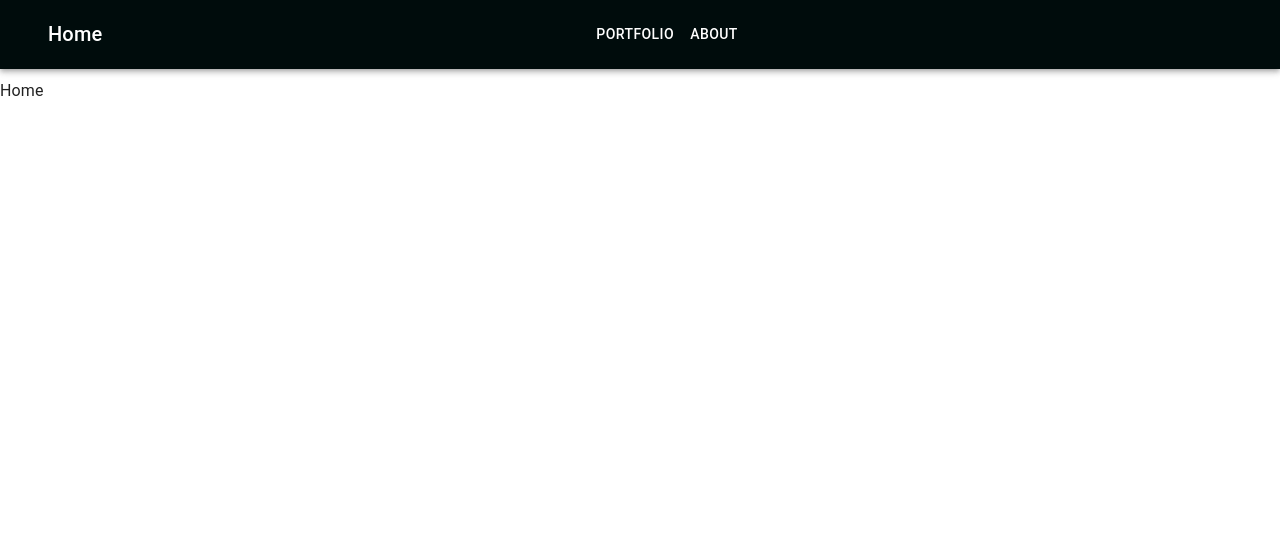
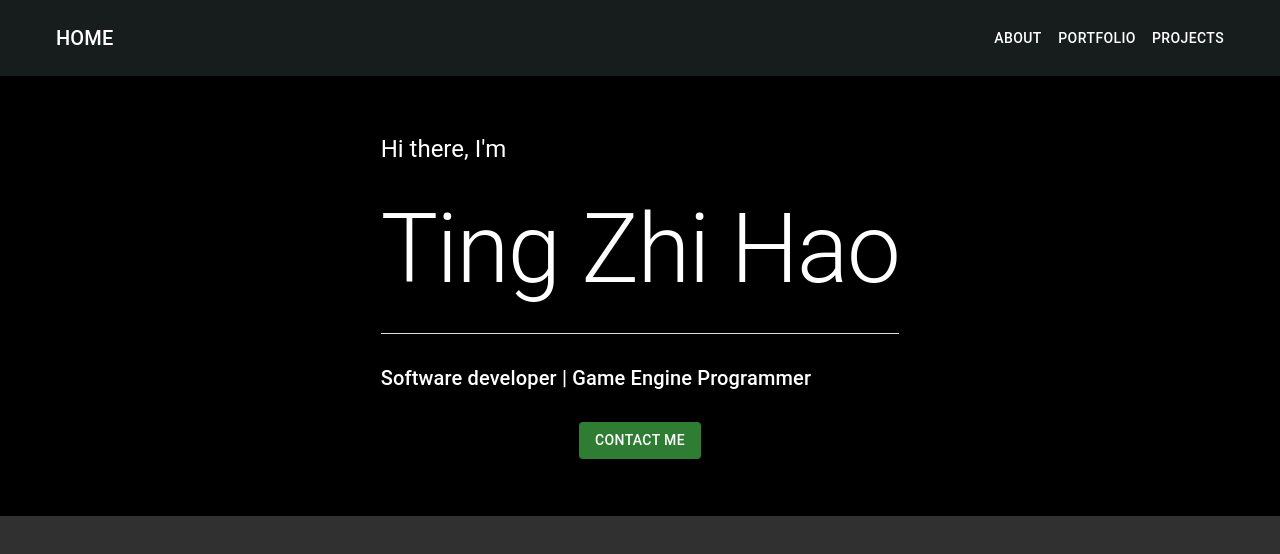
Before and after one commit to zhihao95/zh-portfolio, a React (Create React App) app: page / in a window 1280 px wide. Shown: the top 554 px of the page. Built offline with nearby package versions, Linux system fonts and the light colour scheme.

Commit message:
added banner to home.js

```diff
--- a/src/App.js
+++ b/src/App.js
@@ -4,6 +4,7 @@ import Home from "./pages/Home/Home";
 import Layout from "./components/Layout/Layout";
 import About from "./pages/About/About";
 import Portfolio from "./pages/Portfolio/Portfolio";
+import Projects from "./pages/Projects/Projects"
 import { Routes, Route } from "react-router-dom";
 
 function App() {
@@ -13,8 +14,8 @@ function App() {
           <Route index element={<Home />} />
           <Route path="about" element={<About />} />
           <Route path="portfolio" element={<Portfolio />} />
+          <Route path="projects" element={<Projects />} />
         </Route>
-
       </Routes>
   );
 }
--- a/src/components/Topbar/Topbar.jsx
+++ b/src/components/Topbar/Topbar.jsx
@@ -1,39 +1,47 @@
 import * as React from "react";
 import AppBar from "@mui/material/AppBar";
-import { Toolbar, Box, Typography, Button, Container} from "@mui/material";
+import { Toolbar, Box, Typography, Button, Container } from "@mui/material";
 import { Link } from "react-router-dom";
-import { styled } from "@mui/system";
 
-const pages = ["portfolio", "about"];
+const pages = ["about", "portfolio", "projects"];
 
-const TopAppBar = styled(AppBar)({
-  marginBottom: '10px',
-  spacing: '2',
-  position: 'static'
-});
+const TopAppBar = {
+  spacing: "4",
+  position: "static",
+};
 
+const NavElementBox = {
+  display: "flex"
+};
 
 const Topbar = () => {
   return (
-    <TopAppBar>
+    <AppBar sx={TopAppBar}>
       <Container maxWidth="l">
-      <Toolbar>
-        <Typography variant="h6" component="div" sx={{ flexGrow: 1 }}>
-          Home
-        </Typography>
-        <Box component={Link} to="/about" sx={{ flexGrow: 1, display: { xs: 'none', md: 'flex' } }}>
+        <Toolbar>
+          <Button component={Link}
+                to={`/`}
+                key="Home"
+                sx={{ my: 2, color: "white", display: "block", flexGrow: 1 }}>
+            <Typography variant="h6" component="div">
+              Home
+            </Typography>
+          </Button>
+          <Box sx={NavElementBox}>
             {pages.map((page) => (
               <Button
+                component={Link}
+                to={`/${page}`}
                 key={page}
-                sx={{ my: 2, color: 'white', display: 'block' }}
+                sx={{ my: 2, color: "white", display: "block" }}
               >
                 {page}
               </Button>
             ))}
           </Box>
-      </Toolbar>
+        </Toolbar>
       </Container>
-    </TopAppBar>
+    </AppBar>
   );
 };
 
--- a/src/index.js
+++ b/src/index.js
@@ -6,15 +6,24 @@ import { createTheme, ThemeProvider } from "@mui/material/styles";
 import { CssBaseline } from "@mui/material";
 
 const theme = createTheme({
-  palette: {
-    type: "dark",
+   palette: {
+    type: 'dark',
     primary: {
-      main: "#000c0c",
+      main: 'rgba(0,12,12,0.51)',
     },
     secondary: {
-      main: "#f50057",
+      main: '#b900f5',
     },
-  },
+    text: {
+      primary: '#ffffff',
+    },
+    error: {
+      main: '#f43636',
+    },
+    background: {
+      default: '#303030',
+    },
+  }
 });
 
 ReactDOM.render(
--- a/src/pages/Home/Home.jsx
+++ b/src/pages/Home/Home.jsx
@@ -1,9 +1,55 @@
-import React from 'react'
+import React from "react";
+import { Container, Box, Divider, Stack, Typography, Button } from "@mui/material";
+import HomeBanner from "../../resources/images/HomeBanner.png";
+
+const bannerContainer = {
+  // backgroundRepeat: "no-repeat",
+  // backgroundImage: `url(${HomeBanner})`,
+  backgroundSize: "contain",
+  backgroundColor: "black",
+  alignItems: "center",
+  justifyContent: "center",
+  display: "flex" ,
+  height: { xs : "100vh", md : "55vh" },
+  overflow: 'hidden',
+  width: "100%",
+};
+
+const bannerStack = {
+  direction: "column",
+  alignItems: "center",
+  justifyContent: "center",
+  display: { xs: "flex", md : "flex" },
+
+  width: "100vh",
+};
 
 const Home = () => {
   return (
-    <div>Home</div>
-  )
-}
+    <Box>
+      <Container maxWidth="100%" sx={bannerContainer}>
+        <Box sx={bannerStack}>
+          <Stack spacing={3.5}  >
+            <Typography variant="h5">Hi there, I'm</Typography>
+            <Typography variant="h1">Ting Zhi Hao</Typography>
+            <Divider color="white" orientation="horizontal" flexItem />
+            <Typography variant="h6">
+              Software developer | Game Engine Programmer
+            </Typography>
+            <Typography sx={{ textAlign: "center" }} variant="h6">
+              <Button variant="contained" color="success">
+                Contact Me
+              </Button>
+          </Typography>
+          </Stack>
 
-export default Home
+        </Box>
+
+
+      </Container>
+
+    </Box>
+  );
+};
+
+export default Home;
--- /dev/null
+++ b/src/pages/Projects/Projects.jsx
@@ -0,0 +1,9 @@
+import React from 'react'
+
+const Projects = () => {
+  return (
+    <div>Projects</div>
+  )
+}
+
+export default Projects
```
Also changed, not shown: src/resources/images/HomeBanner.png (added), src/resources/images/LandscapeColor.jpg (added).
